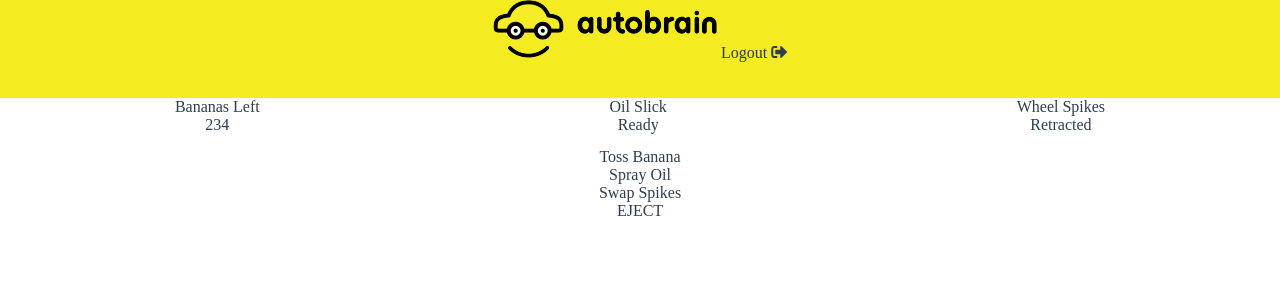
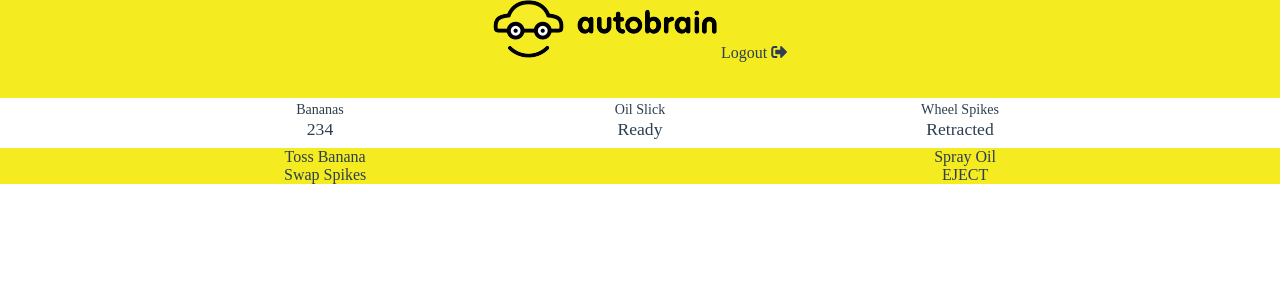
Before and after one commit to gorbnw/abmock, a Vue app: page / in a window 1280 px wide. Shown: the top 300 px of the page. Built offline with nearby package versions, Linux system fonts and the light colour scheme.

Commit message:
Tidy status bar

```diff
--- a/src/App.vue
+++ b/src/App.vue
@@ -4,10 +4,12 @@
   <div id="app">
     <HeaderBar/>
     <StatusBar :status="this.store.status"/>
-    <BananaButton v-on:tossBanana="this.store.updateBanana"/>
-    <OilButton v-on:sprayOil="this.store.updateOil"/>
-    <SpikesButton v-on:toggleSpikes="this.store.updateSpikes"/>
-    <EjectButton v-on:eject="this.store.ejectAlert"/>
+    <div class="buttons">
+      <BananaButton v-on:tossBanana="this.store.updateBanana"/>
+      <OilButton v-on:sprayOil="this.store.updateOil"/>
+      <SpikesButton v-on:toggleSpikes="this.store.updateSpikes"/>
+      <EjectButton v-on:eject="this.store.ejectAlert"/>
+    </div>
   </div>
 </template>
 
@@ -76,4 +78,10 @@ body {
   padding: 0px;
   margin: 0px;
 }
+
+.buttons {
+  display: grid;
+  background-color: #F4EB20;
+}
+
 </style>
--- a/src/components/BananaButton.vue
+++ b/src/components/BananaButton.vue
@@ -16,4 +16,11 @@ export default {
 <!-- Add "scoped" attribute to limit CSS to this component only -->
 <style scoped>
 
+.banana-button {
+  grid-column-start: 1;
+  grid-column-end: 1;
+  grid-row-start: 1;
+  grid-row-end: 1;
+}
+
 </style>
--- a/src/components/EjectButton.vue
+++ b/src/components/EjectButton.vue
@@ -15,4 +15,11 @@ export default {
 <!-- Add "scoped" attribute to limit CSS to this component only -->
 <style scoped>
 
+.eject-button{
+  grid-column-start: 2;
+  grid-column-end: 2;
+  grid-row-start: 2;
+  grid-row-end: 2;
+}
+
 </style>
--- a/src/components/OilButton.vue
+++ b/src/components/OilButton.vue
@@ -15,4 +15,6 @@ export default {
 <!-- Add "scoped" attribute to limit CSS to this component only -->
 <style scoped>
 
+.oil-button{}
+
 </style>
--- a/src/components/SpikesButton.vue
+++ b/src/components/SpikesButton.vue
@@ -15,4 +15,11 @@ export default {
 <!-- Add "scoped" attribute to limit CSS to this component only -->
 <style scoped>
 
+.spikes-button{
+  grid-column-start: 1;
+  grid-column-end: 1;
+  grid-row-start: 2;
+  grid-row-end: 2;
+}
+
 </style>
--- a/src/components/StatusBar.vue
+++ b/src/components/StatusBar.vue
@@ -1,20 +1,20 @@
 <template>
   <div class="status">
     <div class="bananas">
-      Bananas Left
+      <span class="dash-label">Bananas</span>
       <div class="bananas-status">
         {{this.status.bananas}}
       </div>
     </div>
     <div class="oil">
-      Oil Slick
+      <span class="dash-label">Oil Slick</span>
       <div class="oil-status">
         <span v-if="this.status.isOilReady">Ready</span>
         <span v-else>Filling Resevoir</span>
       </div>
     </div>
     <div class="spikes">
-      Wheel Spikes
+      <span class="dash-label">Wheel Spikes</span>
       <div class="spikes-status">
         <span v-if="this.status.isSpikesDeployed">Deployed</span>
         <span v-else>Retracted</span>
@@ -43,25 +43,46 @@ export default {
 
   .status {
     height: 50px;
-    display: grid;
+    display: block;
+    font-size: 110%;
+    padding: 0px;
+    margin: auto;
   }
   .bananas {
-    grid-column-start: 1;
+    width: 25%;
+    padding: 0px;
+    margin: auto;
+    display: inline-block;
+    /* grid-column-start: 1;
     grid-column-end: 1;
     grid-row-start: 1;
-    grid-row-end: 1;
+    grid-row-end: 1; */
   }
   .oil {
-    grid-column-start: 2;
+    width: 25%;
+    padding: 0px;
+    margin: auto;
+    display: inline-block;
+
+    /* grid-column-start: 2;
     grid-column-end: 2;
     grid-row-start: 1;
-    grid-row-end: 1;
+    grid-row-end: 1; */
 
   }
   .spikes {
-    grid-column-start: 3;
+    width: 25%;
+    padding: 0px;
+    margin: auto;
+    display: inline-block;
+
+    /* grid-column-start: 3;
     grid-column-end: 3;
     grid-row-start: 1;
-    grid-row-end: 1;
+    grid-row-end: 1; */
+  }
+
+  .dash-label{
+  font-size: 80%;
   }
 </style>
```
